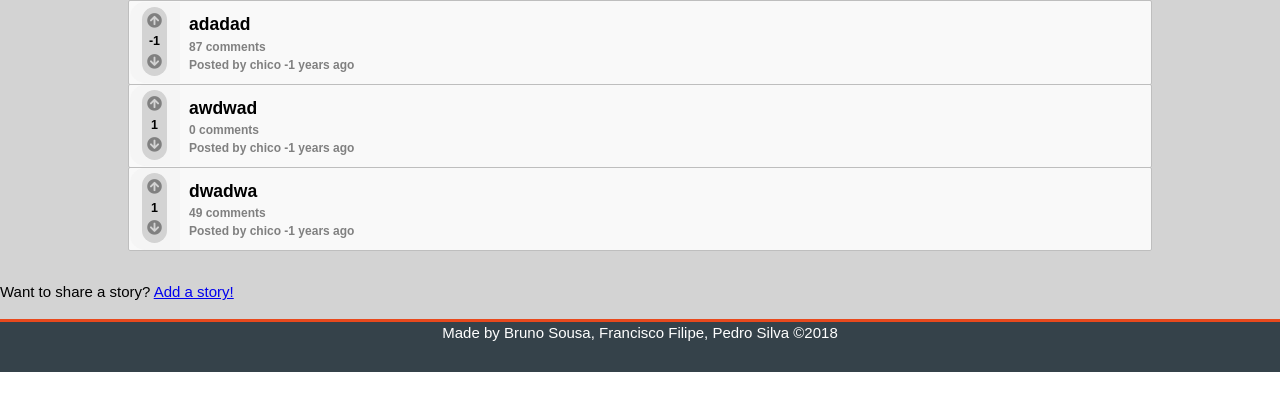
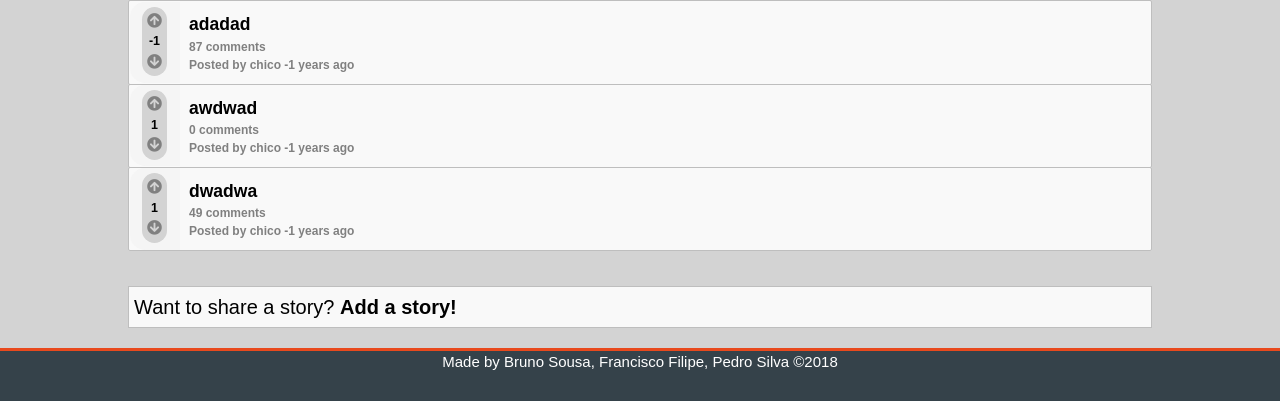
Before and after one commit to CiscoFrisco/LTW, a PHP site: page /pages/stories.php in a window 1280 px wide. Shown: the part 695-1096 px from the top of the page. Before the commit the page ends 1067 px from the top, so only its background shows below. Run offline with PHP 8.4, Linux system fonts and the light colour scheme; data comes from the database, SQL or seed files in the repository; both versions use the stored data as it was after the commit; data that the repository does not hold is empty; some libraries are stand-ins or nearby versions.

Commit message:
stories styling done

```diff
--- a/css/style.css
+++ b/css/style.css
@@ -342,6 +342,29 @@ article.story .storyinfo h4 a:hover {
     text-decoration: underline;
     font-size: 12px;
 }
+/*
+    STORIES FOOTER ================================================
+*/
+#stories footer p{
+    background-color: var(--grey-shade-0);
+    margin-left: 10%;
+    margin-right: 10%;
+    font-size: 20px;
+    border: 1px var(--grey-shade-3) solid;
+    padding: 5px;
+}
+
+#stories footer p a {
+    text-decoration: none;
+    color: black;
+    font-weight: bold;
+
+}
+
+#stories footer p a:hover {
+    text-decoration: underline;
+    font-weight: bold;
+}
 
 
 /*
```
Also changed, not shown: database/tidder.db.
